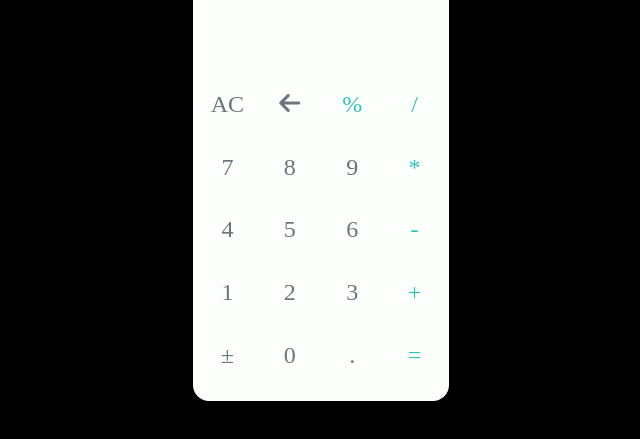
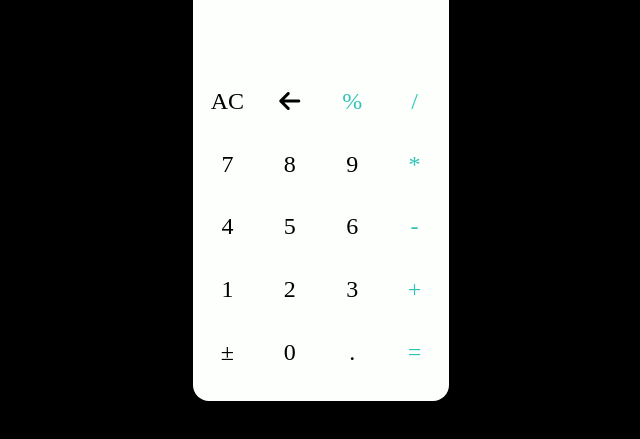
Before and after one commit to Harkit07/Calculator, a plain HTML site: page index.html in a window 1280 px wide. Shown: the part 239-678 px from the top of the page, without its empty margins (319-959 px from the left). Drawn offline with Linux system fonts and the light colour scheme.

Commit message:
set div btn

```diff
--- a/style.css
+++ b/style.css
@@ -84,6 +84,26 @@ body {
     height: 20rem;
     box-sizing: border-box;
     padding: 0.2rem;
+    display: flex;
+    flex-wrap: wrap;
+}
+
+.btn div {
+    height: 15%;
+    width: 19%;
+    display: flex;
+    justify-content: center;
+    align-items: center;
+    margin: 2% 3%;
+    font-size: 1.5rem;
+    font-weight: 500;
+}
+
+/* .btn {
+    width: 100%;
+    height: 20rem;
+    box-sizing: border-box;
+    padding: 0.2rem;
     display: grid;
     justify-items: center;
     align-items: center;
@@ -91,7 +111,16 @@ body {
     grid-template-rows: repeat(5, 1fr);
     font-size: 1.5rem;
     color: #6c757d;
-}
+} */
+
+
+/* height: 15%;
+    width: 19%;
+    display: flex;
+    justify-content: center;
+    align-items: center;
+    margin: 2% 3%;
+    font-weight: 500; */
 
 .math {
     color: #2ec4b6;
```
